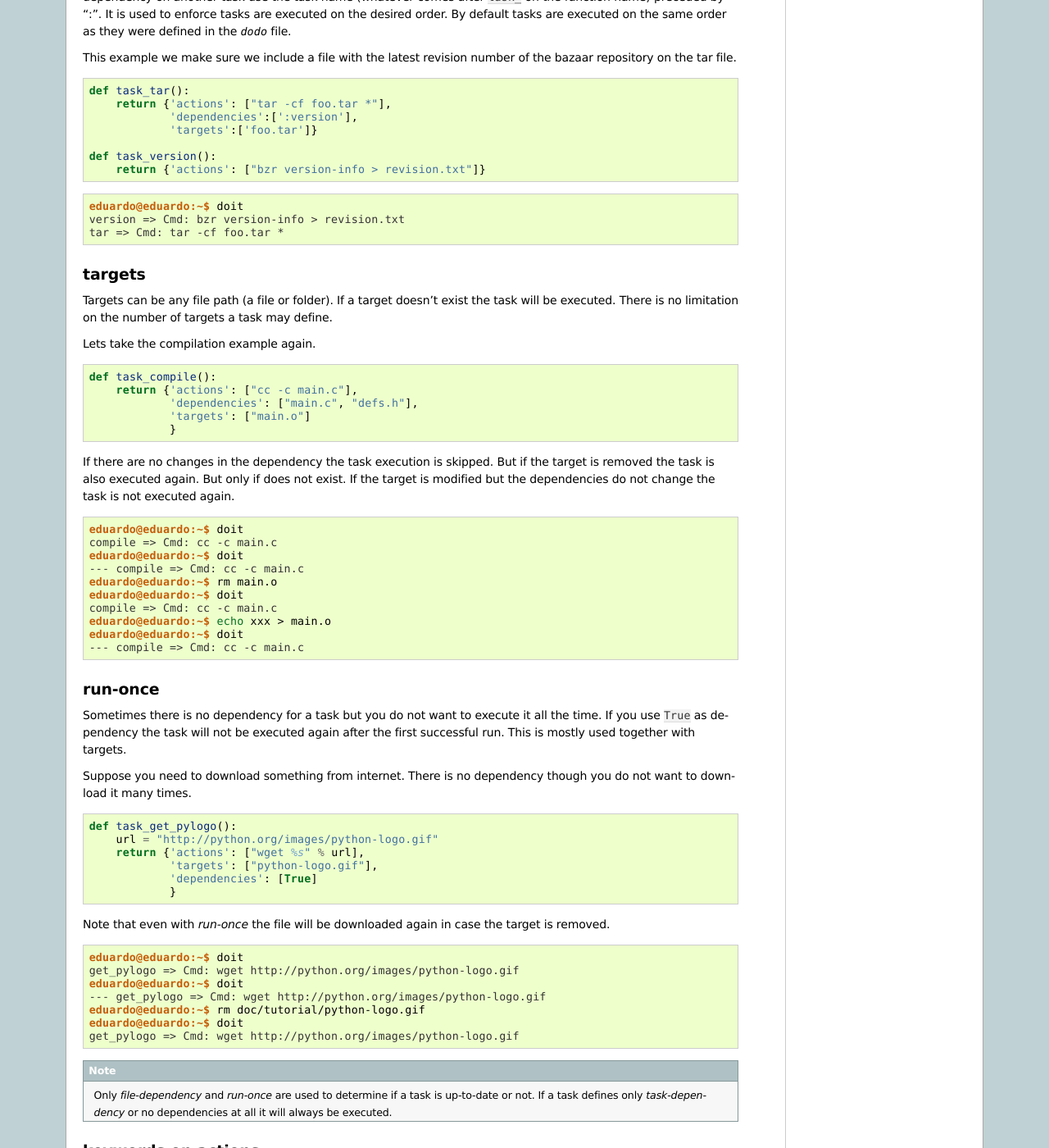
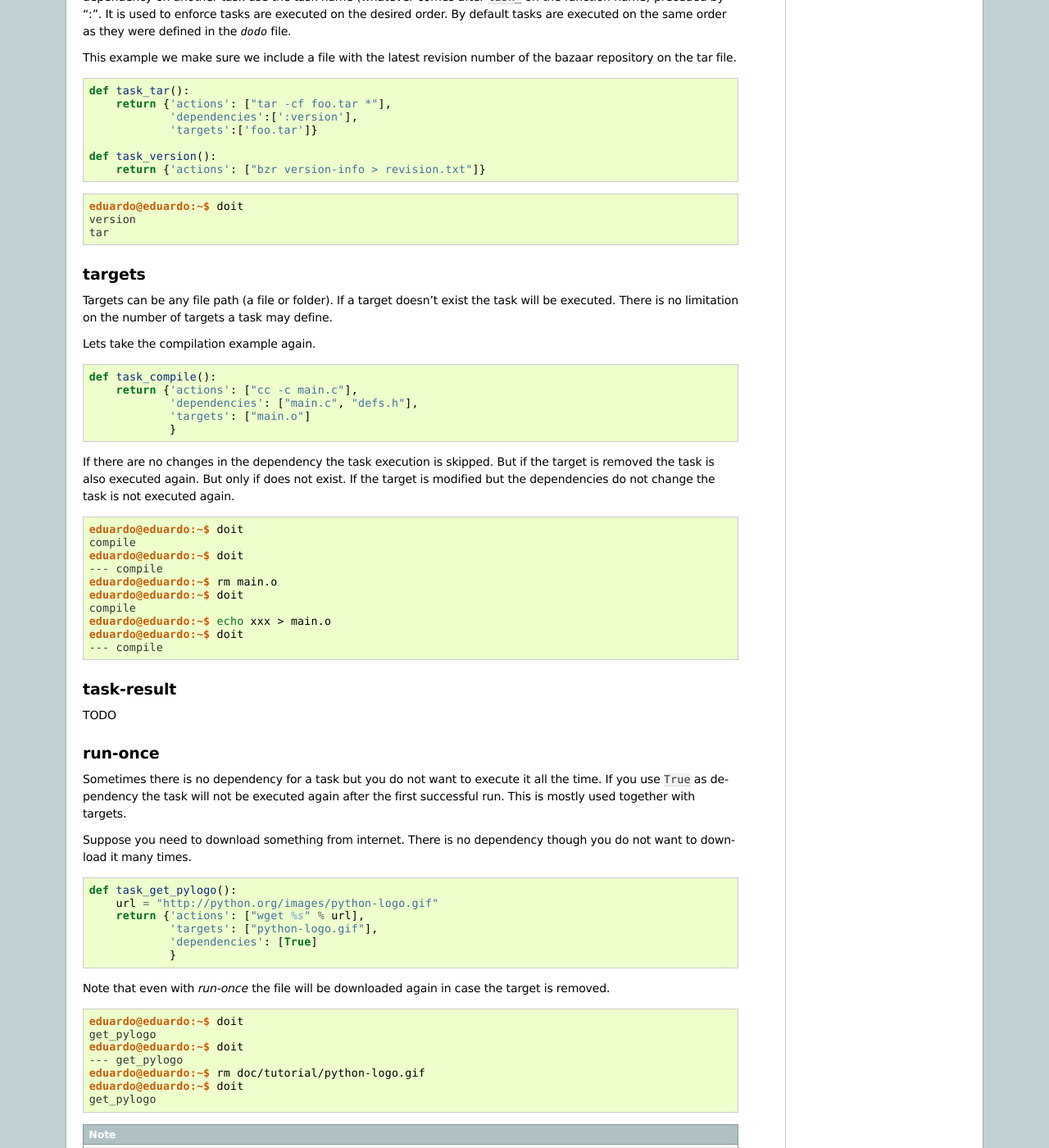
Before and after one commit to pydoit/doit, a Sphinx documentation site: the page built from doc/dependencies.rst, in a window 1280 px wide and 1400 px high, scrolled down 1254 px. Shown: the whole window at 82% size. Built offline with Sphinx 7.4.7, drawn with Linux system fonts in a browser that asks for light colours; comment, search, counter and statistics services are not loaded; some of the changed text lies outside the part shown.

Commit message:
update docs - part 1
--HG--
rename : doc/cmd_line.rst => doc/cmd_other.rst
extra : convert_revision : eduardo%40eduardo-20091127080016-vfyt8rfia3161e22

```diff
--- a/doc/contents.rst
+++ b/doc/contents.rst
@@ -15,7 +15,8 @@ Contents:
    intro
    tasks
    dependencies
-   cmd_line
+   cmd_run
+   cmd_other
    env_setup
    tools
    reference
--- a/doc/dependencies.rst
+++ b/doc/dependencies.rst
@@ -27,9 +27,9 @@ So if there are no modifications to the dependencies and you run `doit` again. T
 .. code-block:: console
 
   eduardo@eduardo:~$ doit
-  compile => Cmd: cc -c main.c
+  compile
   eduardo@eduardo:~$ doit
-  --- compile => Cmd: cc -c main.c
+  --- compile
 
 Note the ``---`` (3 dashes) on the command output on the second time it is executed. It means, this task was up-to-date and not executed.
 
@@ -47,9 +47,9 @@ Lets say you work with a dynamic language (python in this example). You don't ne
 .. code-block:: console
 
    eduardo@eduardo:~$ doit
-   checker => Cmd: pychecker sample.py
+   checker
    eduardo@eduardo:~$ doit
-   --- checker => Cmd: pychecker sample.py
+   --- checker
 
 Note the ``---`` again.
 
@@ -68,8 +68,8 @@ This example we make sure we include a file with the latest revision number of t
 .. code-block:: console
 
     eduardo@eduardo:~$ doit
-    version => Cmd: bzr version-info > revision.txt
-    tar => Cmd: tar -cf foo.tar *
+    version
+    tar
 
 
 
@@ -87,15 +87,21 @@ If there are no changes in the dependency the task execution is skipped. But if
 .. code-block:: console
 
     eduardo@eduardo:~$ doit
-    compile => Cmd: cc -c main.c
+    compile
     eduardo@eduardo:~$ doit
-    --- compile => Cmd: cc -c main.c
+    --- compile
     eduardo@eduardo:~$ rm main.o
     eduardo@eduardo:~$ doit
-    compile => Cmd: cc -c main.c
+    compile
     eduardo@eduardo:~$ echo xxx > main.o
     eduardo@eduardo:~$ doit
-    --- compile => Cmd: cc -c main.c
+    --- compile
+
+
+task-result
+-------------
+
+TODO
 
 
 run-once
@@ -112,16 +118,17 @@ Note that even with *run-once* the file will be downloaded again in case the tar
 .. code-block:: console
 
     eduardo@eduardo:~$ doit
-    get_pylogo => Cmd: wget http://python.org/images/python-logo.gif
+    get_pylogo
     eduardo@eduardo:~$ doit
-    --- get_pylogo => Cmd: wget http://python.org/images/python-logo.gif
+    --- get_pylogo
     eduardo@eduardo:~$ rm doc/tutorial/python-logo.gif
     eduardo@eduardo:~$ doit
-    get_pylogo => Cmd: wget http://python.org/images/python-logo.gif
+    get_pylogo
 
 .. note::
 
   Only *file-dependency* and *run-once* are used to determine if a task is up-to-date or not. If a task defines only *task-dependency* or no dependencies at all it will always be executed.
+
 
 keywords on actions
 --------------------
--- a/doc/index.rst
+++ b/doc/index.rst
@@ -28,8 +28,7 @@ run
 .. code-block:: console
 
   eduardo@eduardo~$ doit
-  hello => Cmd: echo Hello World!!! > hello.txt
-	Python: function python_hello
+  hello
   eduardo@eduardo~$ cat hello.txt
   Hello World!!!
   Python says Hello World!!!
--- /dev/null
+++ b/doc/tutorial/select.py
@@ -0,0 +1,6 @@
+def task_compile():
+    return {'actions': ["cc -c main.c"],
+            'dependencies': ["main.c", "defs.h"],
+            'targets': ["main.o"],
+            'title': lambda task: ("%s => %s"% (task.name, str(task))),
+            }
```
Also changed, not shown: other parts of doc/index.rst (+1 -1 lines), doc/cmd_line.rst (deleted, +0 -102 lines), doc/cmd_other.rst (added, +84 -0 lines), doc/cmd_run.rst (added, +75 -0 lines), doc/intro.rst (+4 -4 lines), doc/tasks.rst (+7 -5 lines), 1 other file.
